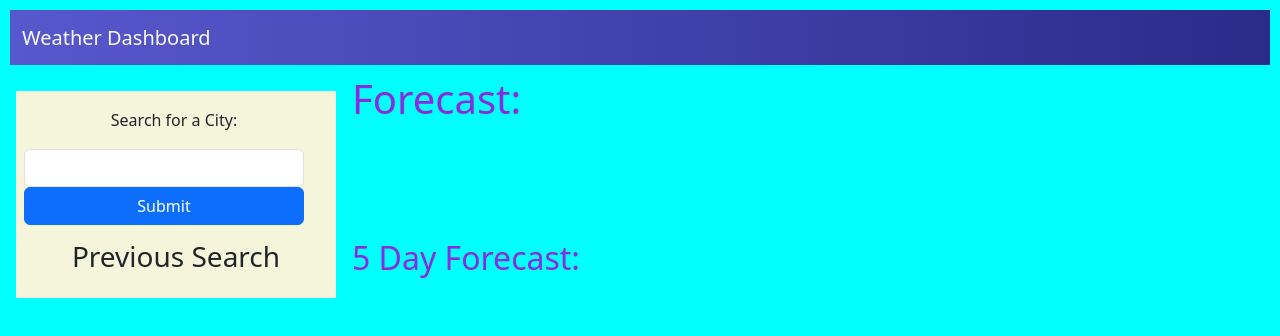
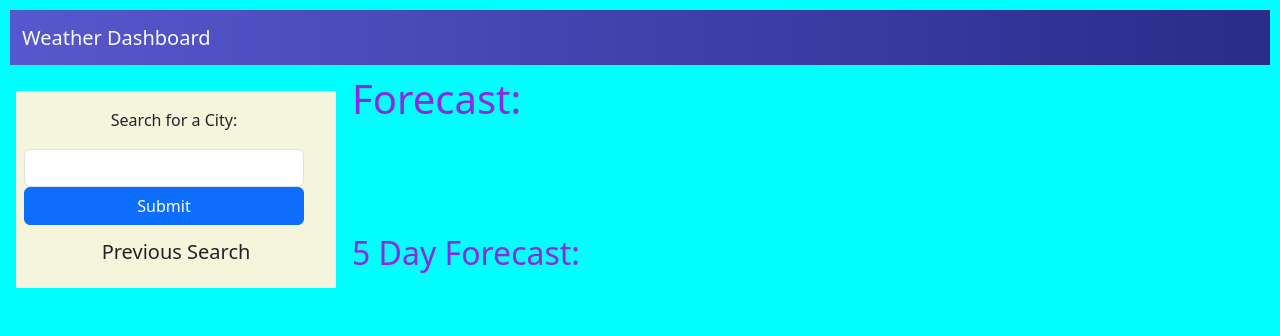
Before and after one commit to cmcnamara15/Weather_Dashboard, a plain HTML site: page index.html in a window 1280 px wide. Drawn offline with nearby package versions, Linux system fonts and the light colour scheme.

Commit message:
finished styling page

```diff
--- a/index.html
+++ b/index.html
@@ -4,7 +4,7 @@
     <meta charset="UTF-8">
     <meta http-equiv="X-UA-Compatible" content="IE=edge">
     <meta name="viewport" content="width=device-width, initial-scale=1.0">
-    <title>Document</title>
+    <title>Weather Dashboard</title>
     <link href="https://cdn.jsdelivr.net/npm/bootstrap@5.3.0-alpha1/dist/css/bootstrap.min.css" rel="stylesheet" integrity="sha384-GLhlTQ8iRABdZLl6O3oVMWSktQOp6b7In1Zl3/Jr59b6EGGoI1aFkw7cmDA6j6gD" crossorigin="anonymous">
     <link rel="stylesheet" href="style.css">
     <script
@@ -19,6 +19,7 @@
     <nav class="navbar bg-body-tertiary" id="navbar">
         <div class="container-fluid">
           <span class="navbar-brand mb-0 h1 text-light">Weather Dashboard</span>
+          <!-- <h3>Weather Dashboard</h3> -->
         </div>
       </nav>
 
@@ -36,7 +37,7 @@
                   </div>
               </div>
               <section class="row">
-                <h3> Previous Search</h3>
+                <h5> Previous Search</h5>
                 <div id="search-history" class="d-grid gap-2">
 
                 </div>
--- a/style.css
+++ b/style.css
@@ -1,9 +1,15 @@
 #navbar {
     background: linear-gradient(to right, rgb(88, 88, 206), rgb(43, 43, 138));
-    align-content: center;
     height: 55px;
     margin: 10px;
 }
+
+
+
+/* #nav-text {
+    color: beige;
+    float: right;
+} */
 
 aside {
     width: 25%;
@@ -37,7 +43,8 @@ aside {
     font-weight: 500;
 }
 
-h3 {
+h3,
+h5 {
     text-align: center;
 }
 
@@ -62,3 +69,7 @@ h3 {
 #current-forecast {
     width: 75%;
 }
+
+#navbar {
+    align-content: center;
+}
```
